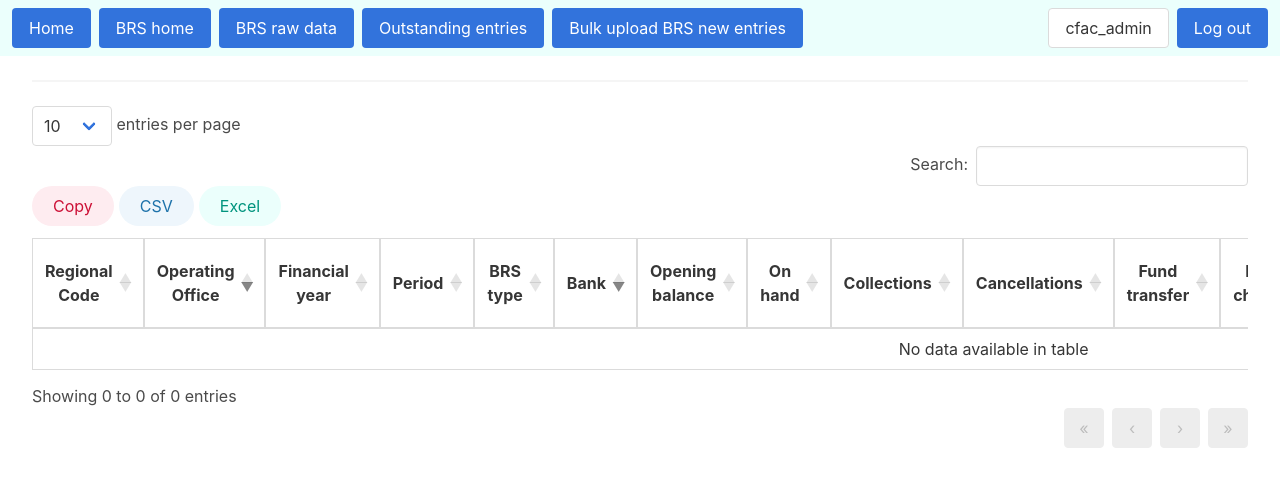
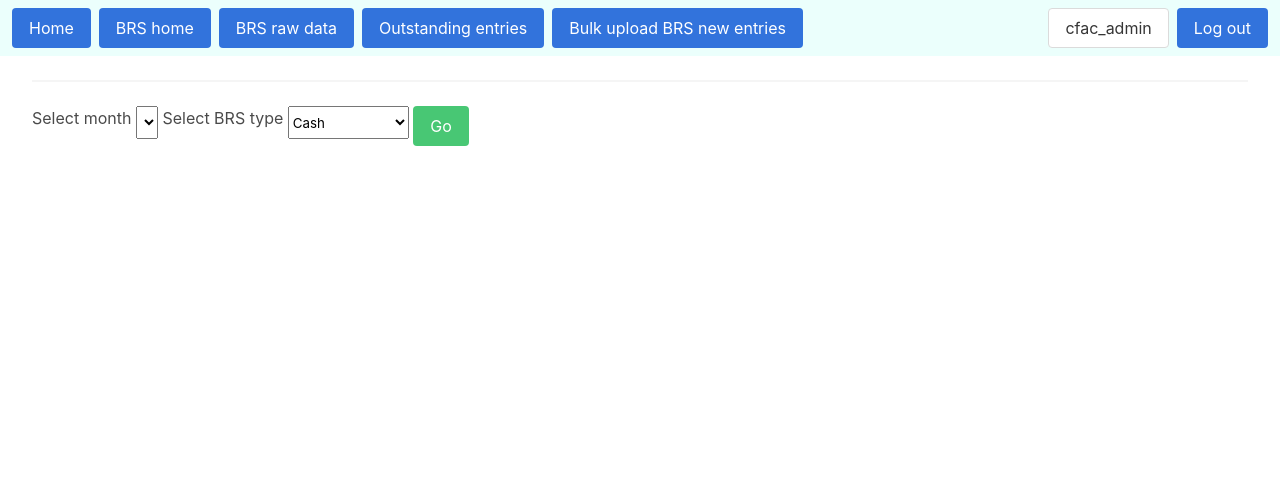
Before and after one commit to jokerdino/cfac_portal, a Flask app: page /brs/dashboard/view_raw_data in a window 1280 px wide. Shown: the top 487 px of the page. Run offline with Flask 3, Linux system fonts and the light colour scheme; a user stored in the database is signed in; lists and menus that the app fills with data are empty; some libraries are stand-ins or nearby versions.

Commit message:
Query form in front of raw data query

```diff
--- a/app/brs/forms.py
+++ b/app/brs/forms.py
@@ -50,3 +50,18 @@ class BRS_entry(FlaskForm):
 
 class DashboardForm(FlaskForm):
     month = SelectField("Select month")
+
+
+class RawDataForm(FlaskForm):
+    month = SelectField("Select month")
+    brs_type = SelectField(
+        "Select BRS type",
+        choices=[
+            ("cash", "Cash"),
+            ("cheque", "Cheque"),
+            ("pg", "PG"),
+            ("pos", "POS"),
+            ("bbps", "BBPS"),
+            ("local_collection", "Local collection"),
+        ],
+    )
--- a/app/brs/routes.py
+++ b/app/brs/routes.py
@@ -20,7 +20,7 @@ from sqlalchemy import create_engine, func
 
 from app.brs import brs_bp
 from app.brs.models import BRS, BRS_month, Outstanding
-from app.brs.forms import BRSForm, BRS_entry, DashboardForm
+from app.brs.forms import BRSForm, BRS_entry, DashboardForm, RawDataForm
 
 from app.tickets.tickets_routes import humanize_datetime
 
@@ -76,10 +76,10 @@ def brs_dashboard():
         func.count(BRS.cash_brs_id),
         func.count(BRS.cheque_bank),
         func.count(BRS.cheque_brs_id),
+        func.count(BRS.pg_bank),
+        func.count(BRS.pg_brs_id),
         func.count(BRS.pos_bank),
         func.count(BRS.pos_brs_id),
-        func.count(BRS.pg_bank),
-        func.count(BRS.pg_brs_id),
         func.count(BRS.bbps_bank),
         func.count(BRS.bbps_brs_id),
         func.count(BRS.local_collection_bank),
@@ -557,33 +557,59 @@ def enter_brs(requirement, brs_id):
     )
 
 
-@brs_bp.route("/dashboard/view_raw_data")
+@brs_bp.route("/dashboard/view_raw_data", methods=["GET", "POST"])
 @login_required
 def list_brs_entries():
     """Function to return genuine BRS entries to be considered for passing JV
     a. Entries which are not deleted AND
     b. Entries which have no closing balance AND
     c. Entries which have closing balance and corresponding outstanding entries."""
-    list_all_brs_entries = BRS_month.query.filter(BRS_month.status.is_(None))
+    form = RawDataForm()
 
-    if current_user.user_type == "ro_user":
-        list_all_brs_entries = list_all_brs_entries.filter(
-            BRS.uiic_regional_code == current_user.ro_code
+    month_choices = BRS.query.with_entities(BRS.month).distinct()
+
+    list_period = [datetime.strptime(item[0], "%B-%Y") for item in month_choices]
+
+    # sorting the items of list_period in reverse order
+    # newer months will be above
+    list_period.sort(reverse=True)
+    # list_period is now dynamically added as dropdown choice list to the SelectField
+    form.month.choices = [item.strftime("%B-%Y") for item in list_period]
+
+    if form.validate_on_submit():
+        month = form.data["month"]
+        brs_type = form.data["brs_type"]
+
+        list_all_brs_entries = (
+            BRS_month.query.join(BRS, BRS.id == BRS_month.brs_id)
+            #   .join(Outstanding, Outstanding.brs_month_id == BRS_month.id)
+            .filter(
+                (BRS_month.status.is_(None))
+                & (BRS.month == month)
+                & (BRS_month.brs_type == brs_type)
+            )
         )
 
-    list_all_brs_entries = list_all_brs_entries.filter(
-        (BRS_month.int_closing_balance == 0)
-        | (
-            (BRS_month.int_closing_balance > 0)
-            & (Outstanding.brs_month_id == BRS_month.id)
+        list_all_brs_entries = list_all_brs_entries.filter(
+            (BRS_month.int_closing_balance == 0)
+            | (
+                (BRS_month.int_closing_balance > 0)
+                & (Outstanding.brs_month_id == BRS_month.id)
+            )
         )
-    )
-    return render_template(
-        "view_brs_raw_data.html",
-        brs_entries=list_all_brs_entries,
-        get_brs_bank=get_brs_bank,
-        humanize_datetime=humanize_datetime,
-    )
+
+        if current_user.user_type == "ro_user":
+            list_all_brs_entries = list_all_brs_entries.filter(
+                BRS.uiic_regional_code == current_user.ro_code
+            )
+
+        return render_template(
+            "view_brs_raw_data.html",
+            brs_entries=list_all_brs_entries,
+            get_brs_bank=get_brs_bank,
+            humanize_datetime=humanize_datetime,
+        )
+    return render_template("brs_raw_data_form.html", form=form)
 
 
 @brs_bp.route("/dashboard/view_raw_data/exceptions")
--- a/app/brs/templates/brs_dashboard.html
+++ b/app/brs/templates/brs_dashboard.html
@@ -16,8 +16,8 @@
 <th class="is-vcentered" rowspan="2"></th>
 <th colspan="3">Cash</th>
 <th colspan="3">Cheque</th>
+<th colspan="3">PG</th>
 <th colspan="3">POS</th>
-<th colspan="3">PG</th>
 <th colspan="3">BBPS</th>
 <th colspan="3">Local collection</th>
 </tr>
--- /dev/null
+++ b/app/brs/templates/brs_raw_data_form.html
@@ -0,0 +1,16 @@
+{% extends "brs_layout.html" %}
+
+{% block content %}
+<form action="" method="post" enctype="multipart/form-data">
+    {{ form.csrf_token }}
+    {{ form.month.label }}
+    {{ form.month(class="select") }}
+
+    {{ form.brs_type.label }}
+
+    {{ form.brs_type(class="select") }}
+    <button class="button is-success">Go</button>
+
+</form>
+
+{% endblock content %}
--- a/app/brs/templates/view_brs_entry.html
+++ b/app/brs/templates/view_brs_entry.html
@@ -5,8 +5,8 @@
 {% endif %}
 {% block content %}
 
-{% if (current_user.user_type == "ro_user" and current_user.ro_code == brs_month.uiic_regional_code) or
-    (current_user.user_type == "oo_user" and current_user.oo_code == brs_month.uiic_office_code) or
+{% if (current_user.user_type == "ro_user" and current_user.ro_code == brs_entry.brs.uiic_regional_code) or
+    (current_user.user_type == "oo_user" and current_user.oo_code == brs_entry.brs.uiic_office_code) or
     (current_user.user_type == "admin") %}
 <div class="container">
 <h1 class="title">View {{ brs_entry.brs_type.upper() }} BRS</h1>
```
